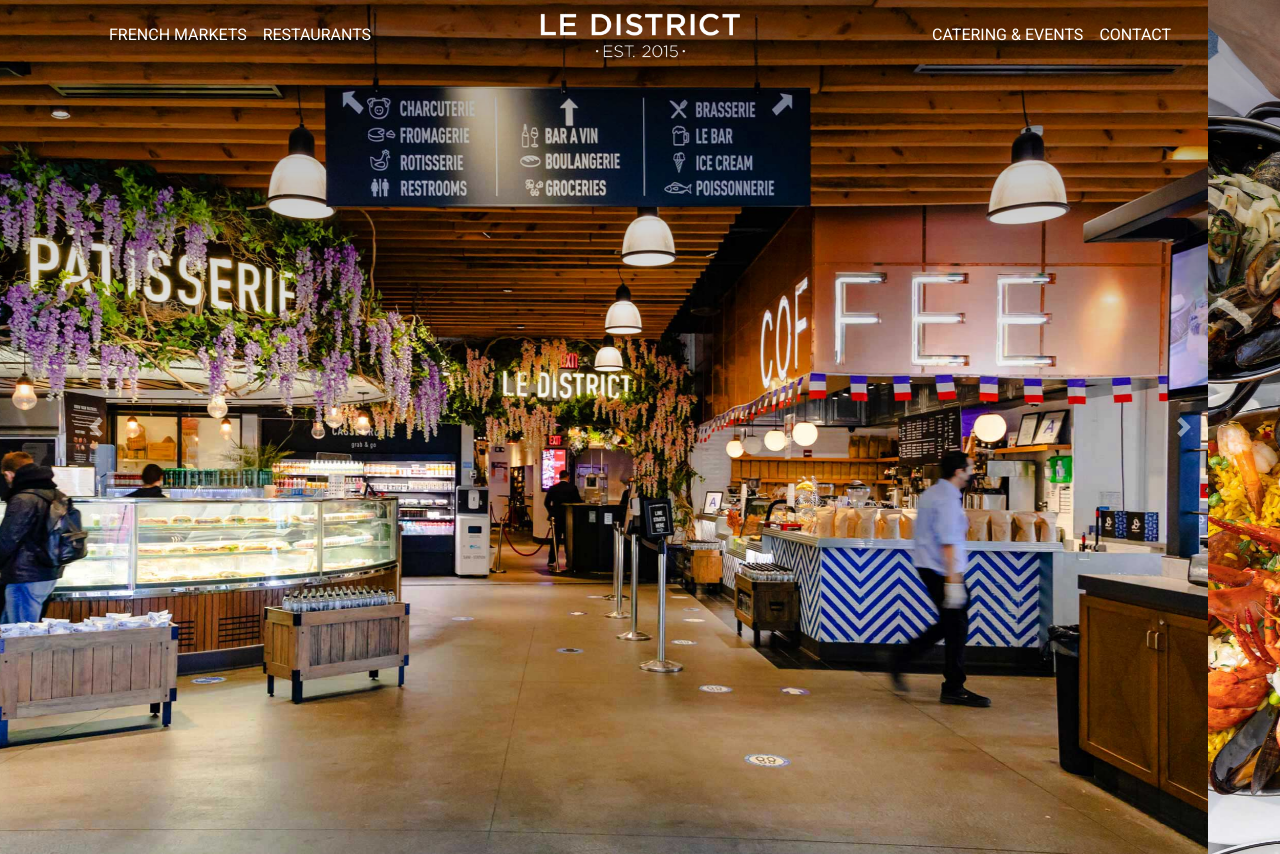
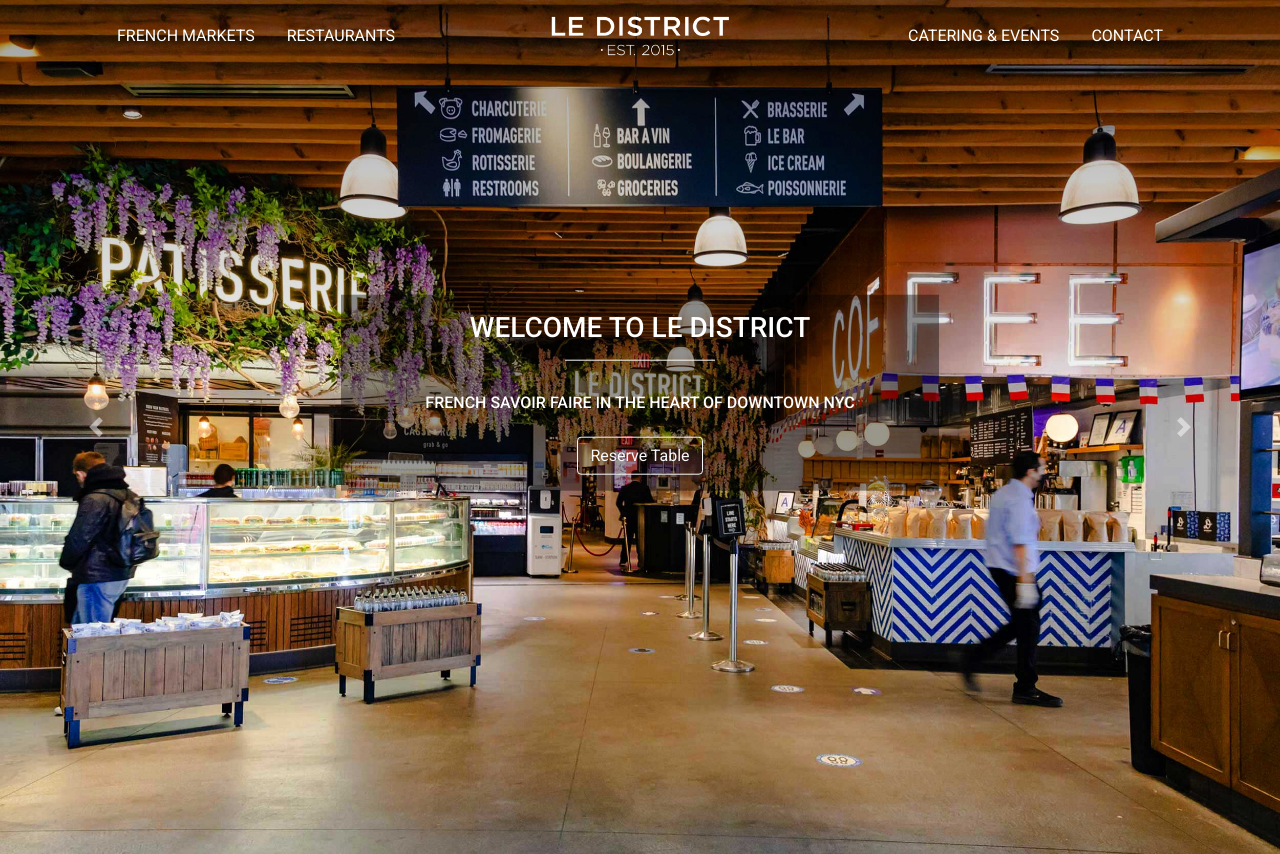
Before and after one commit to nazarkruk/le-district, a website: page index.html in a window 1280 px wide. Drawn offline with nearby package versions, Linux system fonts and the light colour scheme.

Commit message:
Adjusting header styles

```diff
--- a/css/main.css
+++ b/css/main.css
@@ -6,7 +6,7 @@
     overflow-x: hidden;
     font-family: 'Arimo', sans-serif;
     font-family: 'Roboto', sans-serif;
-    color:#616971
+    color:black;
 }
 
 /* TOP BAR */
@@ -41,9 +41,24 @@
 
 .nav-link{
     color: white !important;
-    text-shadow: black;
+
 }
 
+.nav-link.active,
+.nav-link:hover{
+
+    color: rgb(198, 198, 198) !important;
+
+}
+
+
+.navbar-brand img{
+    height: 2.5rem;
+}
+
+.nav-item{
+    padding: .5rem;
+}
 
 
 /* CAROUSEL */
@@ -63,3 +78,20 @@
         rgba(0, 0, 0, 0)
       );
   }
+
+.carousel-caption {
+    position: absolute;
+    top: 54%;
+    transform: translateY(-50%);
+
+}
+
+.bg-custom {
+    background-color: rgba(0, 0, 0, .4);
+    color:white;
+
+}
+
+/* .carousel-inner{
+    max-height: 40rem!important ;
+} */
--- a/index.html
+++ b/index.html
@@ -45,7 +45,7 @@
             <!-- logo -->
                 </div>
                 <a class="navbar-brand order-1 mr-lg-0" href="#">
-                    <img src="img/Le-District-Text-White.png" alt="LOGO" width="200px">
+                    <img src="img/Le-District-Text-White.png" alt="LOGO">
                 </a>
                 <button class="navbar-toggler order-2" type="button" data-toggle="collapse" data-target=".main-menu"
                     aria-controls="navbarSupportedContent" aria-expanded="false" aria-label="Toggle navigation">
@@ -70,13 +70,39 @@
     <!-- =======CAROUSEL=======-->
 
 
-    <div id="carouselExampleControls" class="carousel slide" data-ride="carousel">
+    <div id="carouselExampleControls" class="carousel slide" data-ride="carousel" data-interval="650000">
         <div class="carousel-inner">
           <div class="carousel-item active tinted-image">
             <img class="d-block w-100 " src="img/carousel-1.jpg" alt="First slide">
+            <div class="carousel-caption">
+                <div class="container">
+                    <div class="row justify-content-center">
+                        <div class="col-8 bg-custom d-none d-lg-block py-3 px-0 ">
+                            <h3>WELCOME TO LE DISTRICT</h3>
+                            <div class="border-top border-light w-25 mx-auto my-3"></div>
+                            <h6 class="py-3">FRENCH SAVOIR FAIRE IN THE HEART OF DOWNTOWN NYC</h6>
+                            <a href="#" class="btn btn-outline-light">Reserve Table</a>
+                        </div>
+                    </div>
+                </div>
+            </div>
+
           </div>
           <div class="carousel-item tinted-image">
             <img class="d-block w-100" src="img/carousel-2.jpg" alt="Second slide">
+            <div class="carousel-caption">
+                <div class="container">
+                    <div class="row justify-content-center">
+                        <div class="col-8 bg-custom d-none d-lg-block py-3 px-0 ">
+                            <h3>WELCOME TO LE DISTRICT</h3>
+                            <div class="border-top border-light w-25 mx-auto my-3"></div>
+                            <h6 class="py-3">FRENCH SAVOIR FAIRE IN THE HEART OF DOWNTOWN NYC</h6>
+                            <a href="#" class="btn btn-outline-light">Reserve Table</a>
+                        </div>
+                    </div>
+                </div>
+            </div>
+
           </div>
           <div class="carousel-item tinted-image">
             <img class="d-block w-100" src="img/carousel-1.jpg" alt="Third slide">
```
Also changed, not shown: simple responsive footer design.jpg (added), static1.squarespace-2.png (added), 2 other files.
